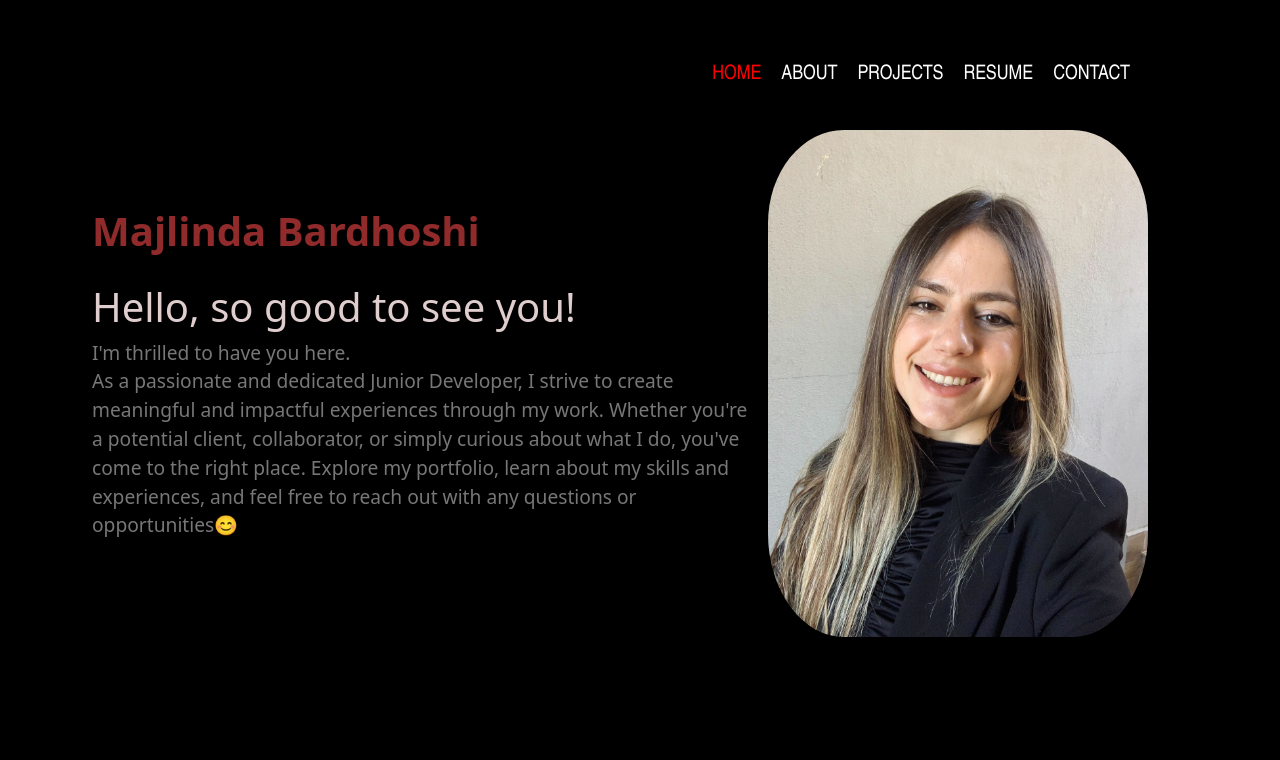
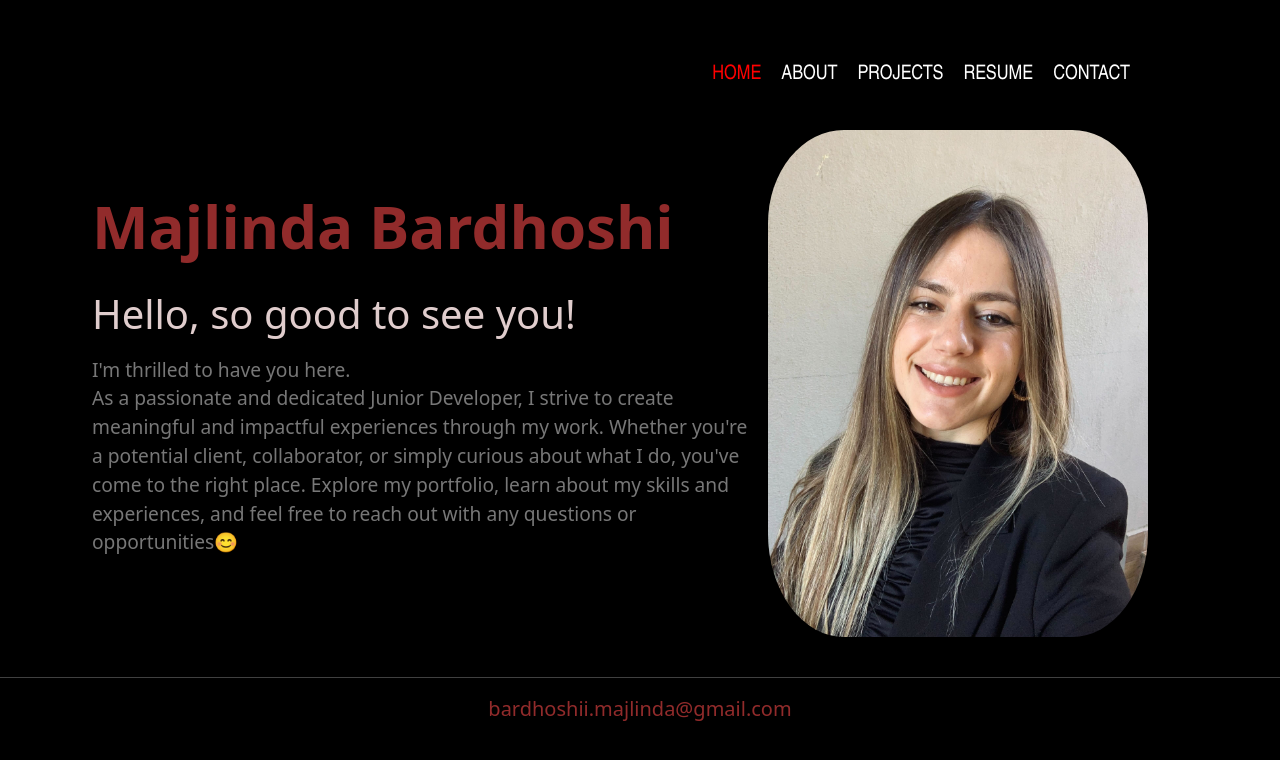
Before and after one commit to bardhoshimajlinda/Portfolio, an Angular app: page / in a window 1280 px wide. Shown: the top 760 px of the page. Built offline with nearby package versions, Linux system fonts and the light colour scheme.

Commit message:
small fixes

```diff
--- a/src/app/home/home.component.html
+++ b/src/app/home/home.component.html
@@ -14,3 +14,8 @@
     <img [src]="image" alt="Profile Image" class="profile-image"><br>
   </div>
 </div>
+<br>
+<hr>
+<div class="email">
+  <span class="email">bardhoshii.majlinda&#64;gmail.com</span>
+</div>
--- a/src/app/home/home.component.scss
+++ b/src/app/home/home.component.scss
@@ -5,7 +5,7 @@ h1{
   margin-right: 10px;
 }
 .name{
-  font-size: 40px;
+  font-size: 60px;
   font-weight: bold;
   color: #912b2b;
 }
@@ -28,6 +28,7 @@ h1{
   margin-left: 5px;
   margin-right: 6px;
   box-sizing: border-box;
+  padding-top: 10px;
 }
 
 
@@ -44,3 +45,13 @@ h1{
 .profile-image:hover {
   transform: scale(1.1);
 }
+
+div.email{
+   text-align: center;
+ }
+span.email {
+  font-size: 20px;
+  color: #912b2b;
+  padding-top: 100px;
+  padding-bottom: 50px;
+}
```
